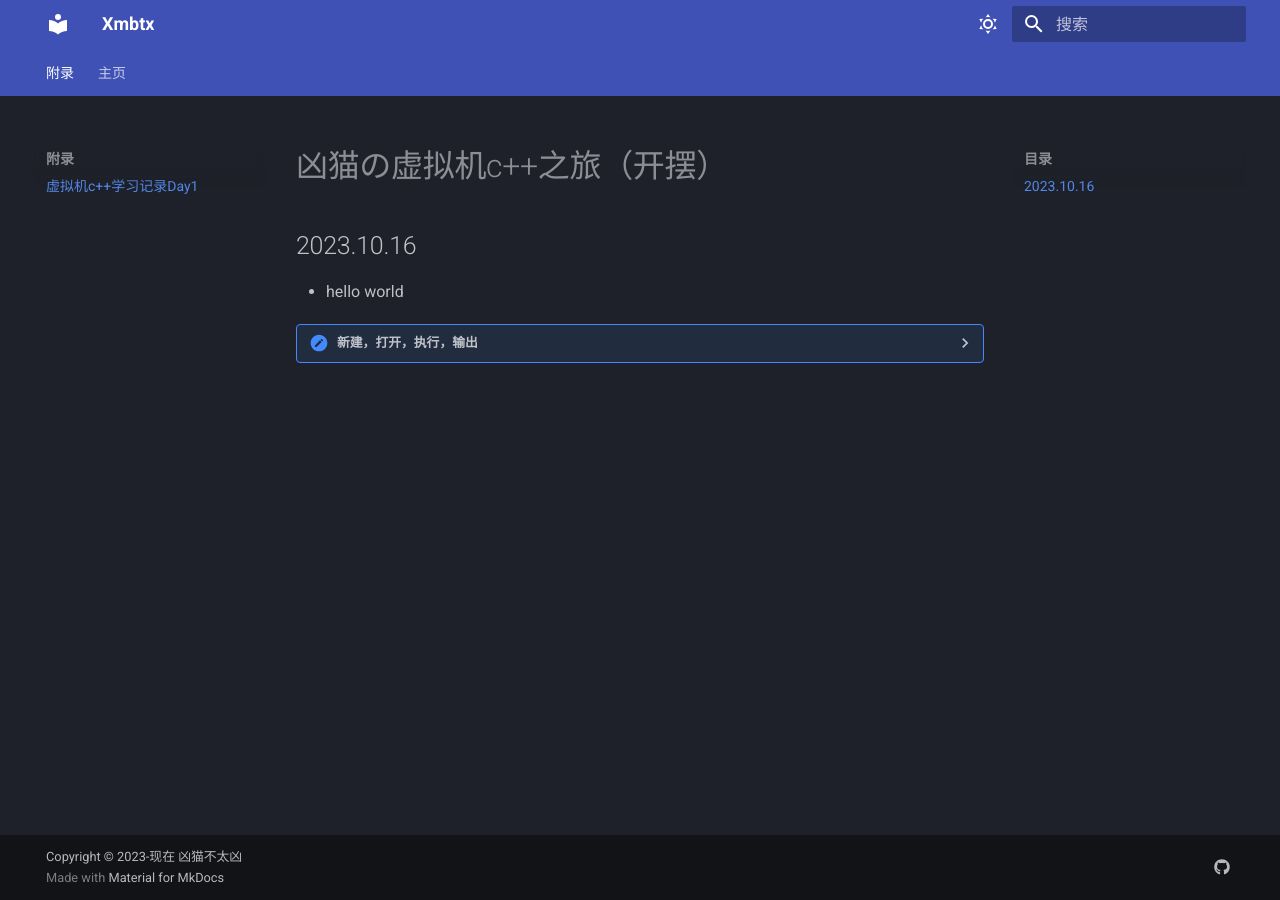
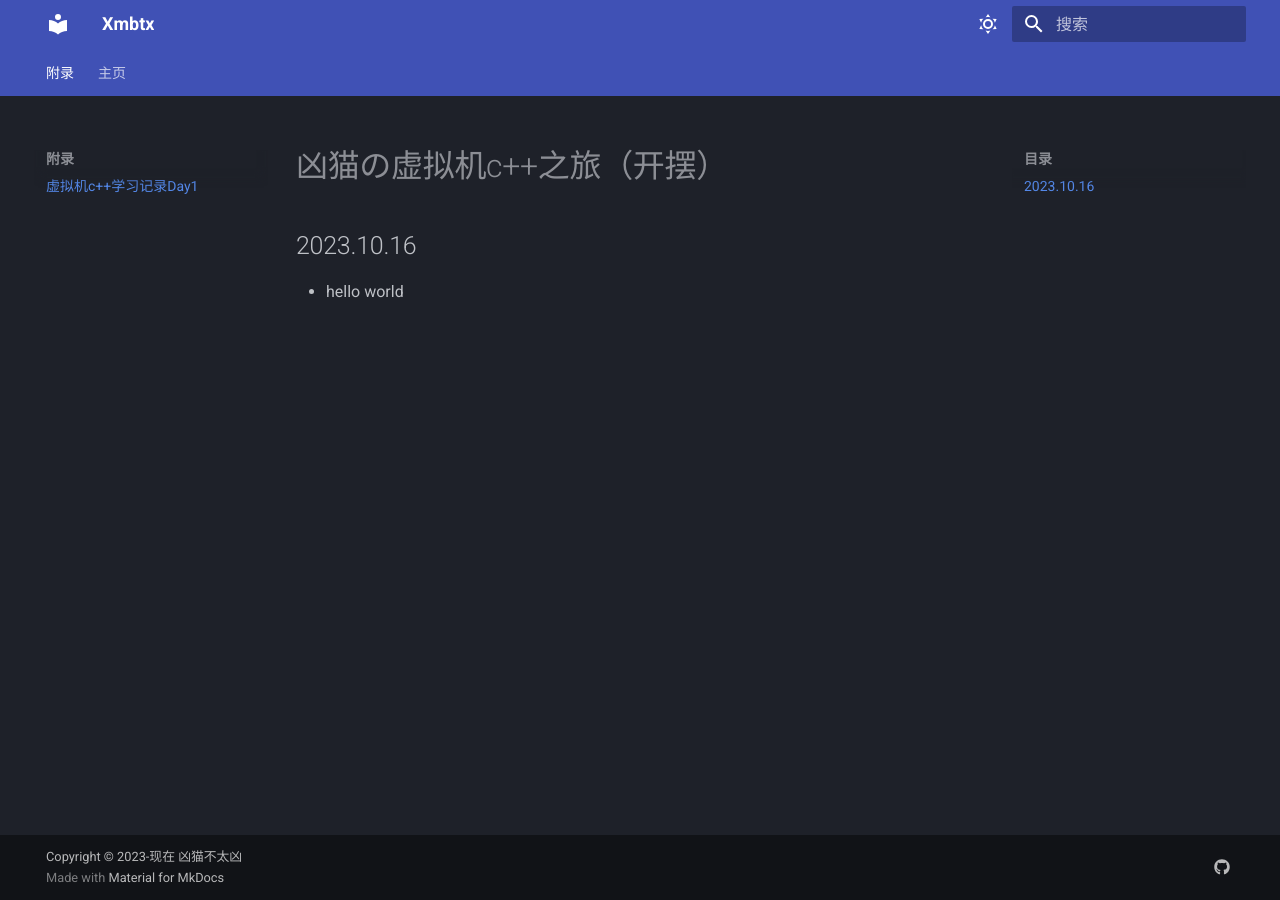
Before and after one commit to Xmbtx/xmbtx-blog, an MkDocs documentation site: the page built from docs/123/456.md, in a window 1280 px wide. Built offline with MkDocs 1.6.1 and Material for MkDocs 9.7.7, drawn with Linux system fonts in a browser that asks for light colours.

Commit message:
2023-10-17_01:02:27 update

```diff
--- a/docs/123/456.md
+++ b/docs/123/456.md
@@ -3,10 +3,3 @@
 ## 2023.10.16
 
 - hello world
-
-<details>
-    <summary>新建，打开，执行，输出</summary>
-    <p>
-        <img src="111.png"/>
-    </p>
-</details>
```
